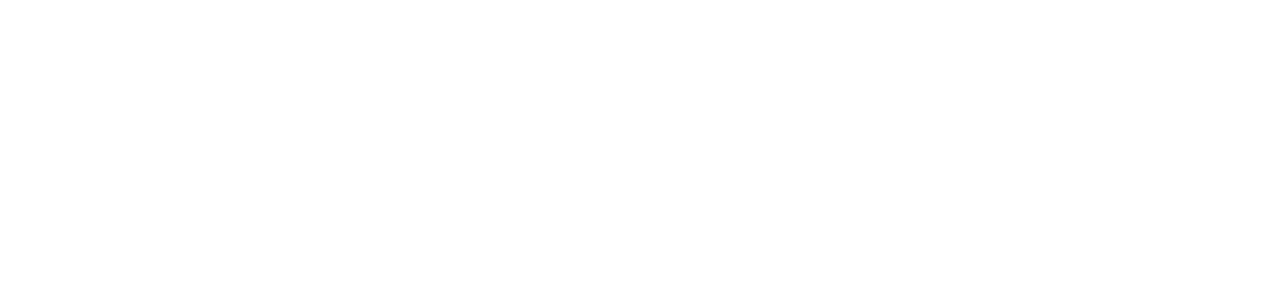
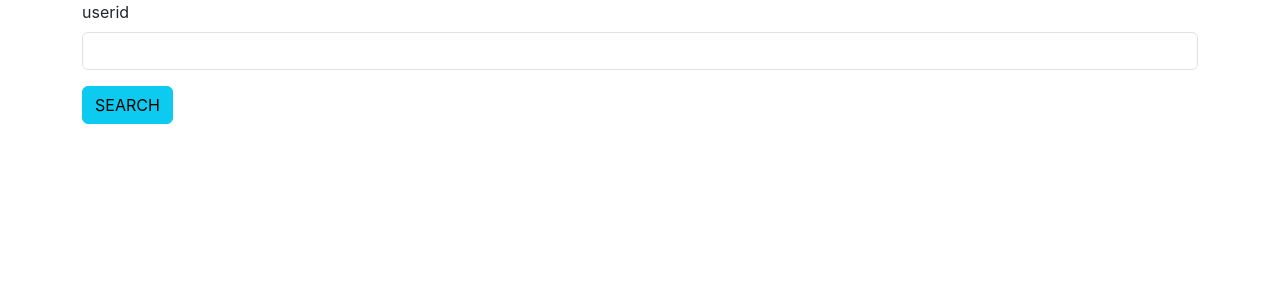
Before and after one commit to shonac54/blog_app, a React (Create React App) app: page /viewmyblog in a window 1280 px wide. Before the commit this address had no page. Shown: the top 300 px of the page. Built offline with nearby package versions, Linux system fonts and the light colour scheme.

Commit message:
view my blog

```diff
--- a/src/App.js
+++ b/src/App.js
@@ -2,12 +2,16 @@
 import './App.css';
 import { BrowserRouter, Route, Routes } from 'react-router-dom';
 import AddBlog from './components/AddBlog';
+import ViewBlog from './components/ViewBlog';
+import ViewMyBlog from './components/ViewMyBlog';
 
 function App() {
   return (
     <BrowserRouter>
     <Routes>
       <Route path='add' element={<AddBlog/>}/>
+      <Route path='view' element={<ViewBlog/>}/>
+      <Route path='viewmyblog' element={<ViewMyBlog/>}/>
     </Routes>
     </BrowserRouter>
   );
--- /dev/null
+++ b/src/components/ViewBlog.jsx
@@ -0,0 +1,70 @@
+import axios from 'axios'
+import React, { useEffect, useState } from 'react'
+
+const ViewBlog = () => {
+    const [data, changeData] = useState([])
+    const fetchData=()=>{
+        axios.post("http://127.0.0.1:8000/blog/viewblog/").then(
+            (response)=>{
+                changeData(response.data)
+            }
+        )
+    }
+    const [isLoading, changeLoading] = useState(true)
+    useEffect(()=>{fetchData()},[])
+
+  return (
+    <div>
+        <div className="container">
+                <div className="row">
+                    <div className="col col-12 col-sm-12 col-md-12 col-lg-12 col-xl-12 col-xxl-12">
+                        <div className="row g-3">
+                            {isLoading ? (<div class="spinner-border" role="status">
+                                <span class="visually-hidden">Loading...</span>
+                            </div>) : (
+                                data.map(
+                                    (value, index) => {
+                                        return <div className="col col-12 col-sm-6 col-md-6 col-lg-6 col-xl-6 col-xxl-6">
+
+                                            <div class="card">
+
+                                                <div class="card-body">
+                                                    <h5 class="card-title">{value.userid}</h5>
+                                                    <h5 class="card-title">{value.title}</h5>
+                                                    <h5 class="card-title">{value.message}</h5>
+
+
+
+
+
+                                                </div>
+                                            </div>
+
+
+                                        </div>
+                                    }
+                                )
+                            )
+                            }
+
+
+
+
+
+
+
+
+
+
+
+
+
+                        </div>
+                    </div>
+                </div>
+            </div>
+    </div>
+  )
+}
+
+export default ViewBlog
--- /dev/null
+++ b/src/components/ViewMyBlog.jsx
@@ -0,0 +1,82 @@
+import axios from 'axios'
+import React, { useState } from 'react'
+
+const ViewMyBlog = () => {
+    const [inputField,changeINputField]=useState(
+        {
+
+            "userid": ""
+
+        }
+    )
+    const inputHandler=(event)=>{
+        changeINputField({...inputField,[event.target.name]:event.target.value})
+    }
+
+    const readValue=()=>{
+        console.log(inputField)
+        axios.post("http://127.0.0.1:8000/blog/viewmyblog/",inputField).then(
+            (response)=>{
+                changeResult(response.data)
+            }
+        )
+    }
+
+    const [result,changeResult]=useState(
+        []
+    )
+  return (
+    <div>
+
+        <div className="container">
+                <div className="row">
+                    <div className="col col-12 col-sm-12 col-md-12 col-lg-12 col-xl-12 col-xxl-12">
+
+
+                        <div className="row g-3">
+                            <div className="col col-12 col-sm-12 col-md-12 col-lg-12 col-xl-12 col-xxl-12">
+
+                                <label htmlFor="" className="form-label">userid</label>
+                                <input type="text" className="form-control" name="userid" value={inputField.userid} onChange={inputHandler} />
+
+                            </div>
+                            <div className="col col-12 col-sm-12 col-md-12 col-lg-12 col-xl-12 col-xxl-12">
+
+                                <button onClick={readValue} className="btn btn-info">SEARCH</button>
+
+
+                            </div>
+                        </div>
+
+                    </div>
+                </div>
+
+                {result.map(
+                    (value,index)=>{
+                        return <div className="row">
+                        <div className="col col-12 col-sm-12 col-md-12 col-lg-12 col-xl-12 col-xxl-12">
+                            <div className="row g-3">
+                                <div className="col col-12 col-sm-6 col-md-6 col-lg-6 col-xl-6 col-xxl-6">
+                                    <label htmlFor="" className="form-label">userid</label>
+                                    <input type="text" className="form-control" value={value.userid} />
+                                </div>
+                                <div className="col col-12 col-sm-6 col-md-6 col-lg-6 col-xl-6 col-xxl-6">
+                                <label htmlFor="" className="form-label">title</label>
+                                    <input type="text" className="form-control" value={value.title} />
+                                </div>
+                                <div className="col col-12 col-sm-6 col-md-6 col-lg-6 col-xl-6 col-xxl-6">
+                                <label htmlFor="" className="form-label">message</label>
+                                    <input type="text" className="form-control" value={value.message} />
+                                </div>
+
+                            </div>
+                        </div>
+                    </div>
+                    }
+                )}
+            </div>
+    </div>
+  )
+}
+
+export default ViewMyBlog
```
